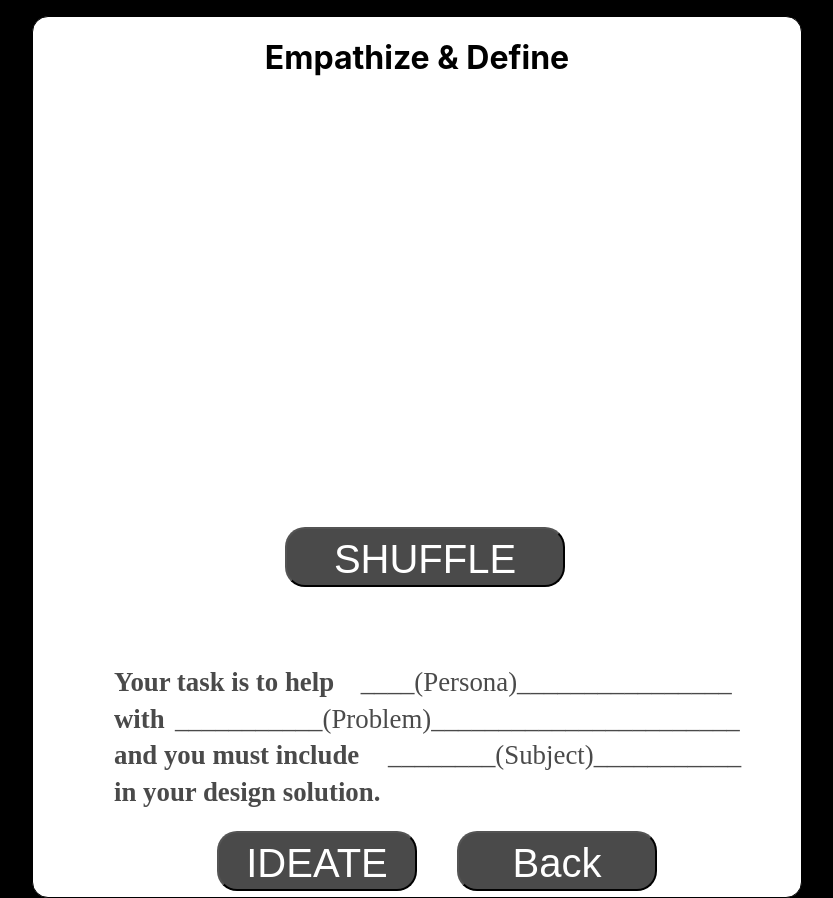
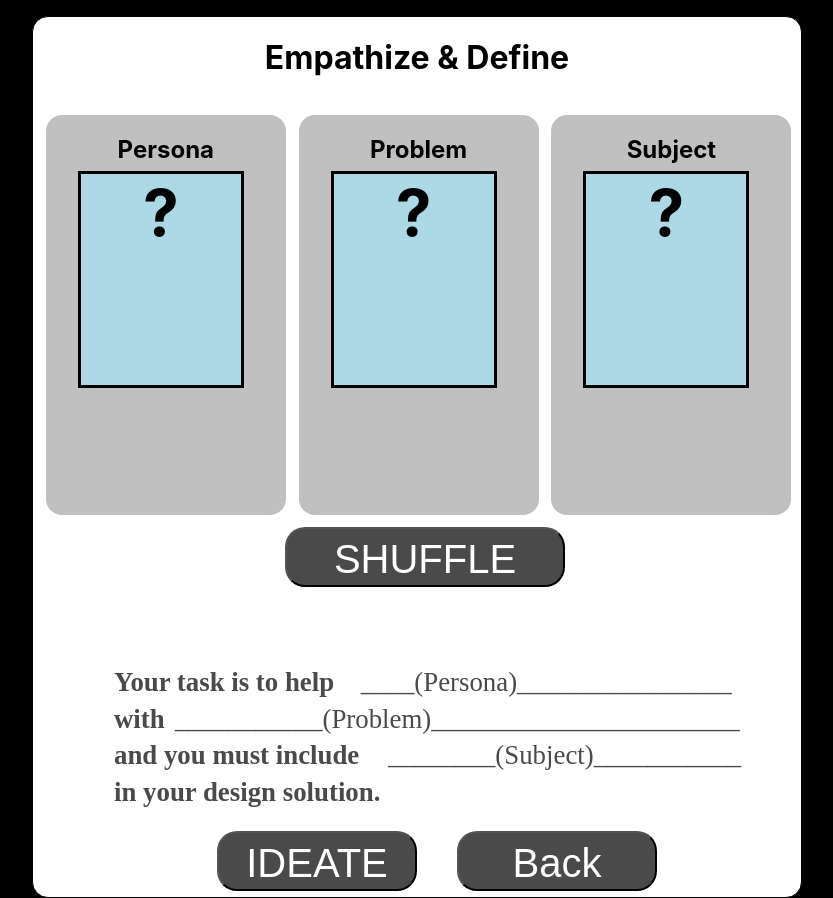
Before and after one commit to jawadalikhel/Design-Sprint-Hackathon-project, a React (Create React App) app: page /task in a window 1280 px wide. Shown: the whole page, without its empty margins (223-1056 px from the left). Built offline with nearby package versions, Linux system fonts and the light colour scheme.

Commit message:
got the tasks to display on the screen and the user can shuffle the cards now

```diff
--- a/src/Main/Task/index.js
+++ b/src/Main/Task/index.js
@@ -8,18 +8,19 @@ class Task extends Component{
       task: [
         {persona: 'Astronaut', problem: 'Astronaut House Lorem ipsum dolor sit amet, consectetur adip iscing elit, sed do', subject: 'Robot, Lorem ipsum dolor sit amet, consectetur adip iscing elit, sed do'},
         {persona: 'FireFighter', problem: 'Firefighter House Lorem ipsum dolor sit amet, consectetur adip iscing elit, sed do', subject: 'Truck, Lorem ipsum dolor sit amet, consectetur adip iscing elit, sed do'},
-        {persona: 'persona #1', problem: 'problem #1:  House Lorem ipsum dolor sit amet, consectetur adip iscing elit, sed do', subject: 'subject #1, Lorem ipsum dolor sit amet, consectetur adip iscing elit, sed do'},
-        {persona: 'persona #2', problem: 'problem #1:  House Lorem ipsum dolor sit amet, consectetur adip iscing elit, sed do', subject: 'subject #2, Lorem ipsum dolor sit amet, consectetur adip iscing elit, sed do'},
-        {persona: 'persona #3', problem: 'problem #1:  House Lorem ipsum dolor sit amet, consectetur adip iscing elit, sed do', subject: 'subject #3, Lorem ipsum dolor sit amet, consectetur adip iscing elit, sed do'},
-        {persona: 'persona #4', problem: 'problem #1:  House Lorem ipsum dolor sit amet, consectetur adip iscing elit, sed do', subject: 'subject #4, Lorem ipsum dolor sit amet, consectetur adip iscing elit, sed do'},
-        {persona: 'persona #5', problem: 'problem #1:  House Lorem ipsum dolor sit amet, consectetur adip iscing elit, sed do', subject: 'subject #5, Lorem ipsum dolor sit amet, consectetur adip iscing elit, sed do'},
+        {persona: 'persona #1', problem: 'problem #1:', subject: 'subject #1, Lorem ipsum dolor sit amet, consectetur adip iscing elit, sed do'},
+        {persona: 'persona #2', problem: 'problem #2:', subject: 'subject #2, Lorem ipsum dolor sit amet, consectetur adip iscing elit, sed do'},
+        {persona: 'persona #3', problem: 'problem #3:', subject: 'subject #3, Lorem ipsum dolor sit amet, consectetur adip iscing elit, sed do'},
+        {persona: 'persona #4', problem: 'problem #4:', subject: 'subject #4, Lorem ipsum dolor sit amet, consectetur adip iscing elit, sed do'},
+        {persona: 'persona #5', problem: 'problem #5:', subject: 'subject #5, Lorem ipsum dolor sit amet, consectetur adip iscing elit, sed do'},
       ],
       showTask: true,
+      currentPersona: '',
     }
   }
 
   getRandomTask = () =>{
-    const randomTask = [this.state.task[Math.floor(Math.random() * this.state.task.length)]];
+    const randomTask = this.state.task[Math.floor(Math.random() * this.state.task.length)];
     // console.log(randomTask, 'there are all the tasks')
     // randomTask.forEach((index) =>{
     //   console.log(index, 'this is index')
@@ -28,12 +29,37 @@ class Task extends Component{
     // console.log(randomTask[0].persona, 'persona');
     // console.log(randomTask[0].problem, 'problem');
     // console.log(randomTask[0].subject, 'subject');
+    this.setState({
+      currentPersona: randomTask,
+    })
+
+
   }
 
   render(){
     return(
       <div>
         <h1 id="empathizeHeader">Empathize & Define</h1>
+
+        <div id="Trow">
+          <div id="Tcolumn" >
+            <h2>Persona</h2>
+            <h1 className="TquextionMark">?</h1>
+            <p className="info">{this.state.currentPersona.persona}</p>
+          </div>
+
+          <div id="Tcolumn" >
+            <h2>Problem</h2>
+            <h1 className="TquextionMark">?</h1>
+            <p className="info">{this.state.currentPersona.problem}</p>
+          </div>
+
+          <div id="Tcolumn" >
+            <h2>Subject</h2>
+            <h1 className="TquextionMark">?</h1>
+            <p className="info">{this.state.currentPersona.subject}</p>
+          </div>
+        </div>
 
         {/* this button is to shhuffle the cards randomly */}
         <button className='shuffle' onClick={this.getRandomTask}>SHUFFLE</button>
```
